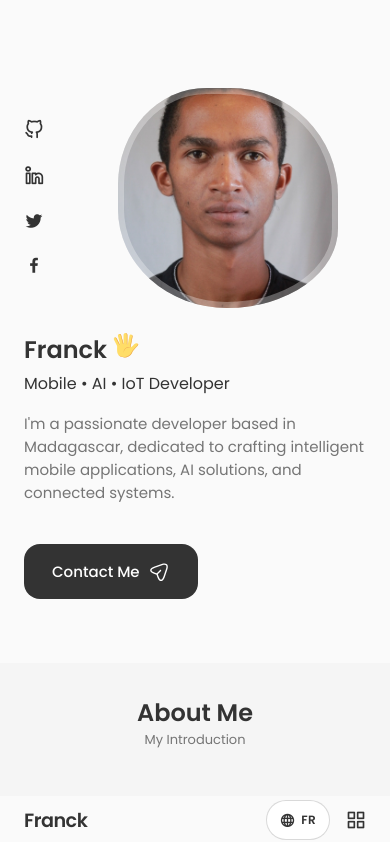
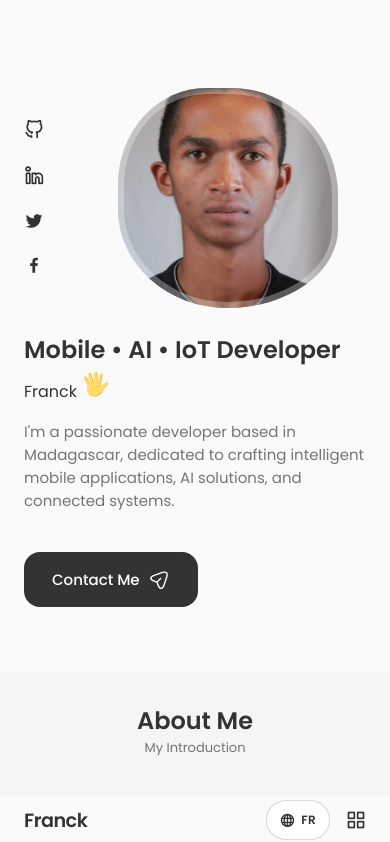
Before and after one commit to franck504/portfolio, a React (Create React App) app: page / in a window 390 px wide. Shown: the top 842 px of the page. Built offline with nearby package versions, Linux system fonts and the light colour scheme.

Commit message:
title , name , skills , fix services'popup

```diff
--- a/src/components/home/Data.jsx
+++ b/src/components/home/Data.jsx
@@ -6,6 +6,7 @@ const Data = () => {
 
   return (
     <div className="home__data">
+        <h3 className="home__subtitle">{t.home.subtitle}</h3>
         <h1 className="home__title">
              {t.home.title}
             <svg
@@ -58,7 +59,6 @@ const Data = () => {
                   ></path>
                 </svg>
         </h1>
-        <h3 className="home__subtitle">{t.home.subtitle}</h3>
         <p className="home__description">{t.home.description}</p>
         <a href="#contact" className="button button--flex">
             {t.home.contactBtn}
--- a/src/components/home/home.css
+++ b/src/components/home/home.css
@@ -31,8 +31,21 @@ h1,h3 {
 }
 
 .home__title {
-    font-size: var(--big-font-size);
-    margin-bottom: var(--mb-0-25);
+    position: relative;
+    font-size: var(--h1-font-size);
+    padding-left: 5.4rem;
+    font-weight: var(--font-normal);
+    margin-bottom: var(--mb-1);
+}
+
+.home__title::before {
+    content: '';
+    position: absolute;
+    width: 70px;
+    height: 1px;
+    background-color: var(--text-color);
+    left: 0;
+    top: 1rem;
 }
 
 .home__hand {
@@ -42,21 +55,9 @@ h1,h3 {
 }
 
 .home__subtitle {
-position: relative;
-font-size: var(--h3-font-size);
-padding-left: 5.4rem;
-font-weight: var(--font-normal);
-margin-bottom: var(--mb-1);
-}
-
-.home__subtitle::before {
-    content: '';
-    position: absolute;
-    width: 70px;
-    height: 1px;
-    background-color: var(--text-color);
-    left: 0;
-    top: 1rem;
+    font-size: var(--h1-font-size);
+    font-weight: var(--font-semi-bold);
+    margin-bottom: var(--mb-0-25);
 }
 
 .home__description {
@@ -156,14 +157,12 @@ margin-bottom: var(--mb-3);
     height: 26px;
     width: 26px;
    }
-   .home__subtitle {
+   .home__title {
     padding-left: 0;
     margin-bottom: var(--mb-1);
    }
-   .home__subtitle::before {
+   .home__title::before {
     display: none;
-    width: 42px;
-    top: 0.8rem;
    }
 
    .home__description {
@@ -187,7 +186,12 @@ margin-bottom: var(--mb-3);
   @media screen and (max-width:768px) {
 
     .home__title {
-        font-size: var(--h1-font-size);
+        font-size: var(--h3-font-size);
+        padding-left: 0;
+    }
+
+    .home__title::before {
+        display: none;
     }
 
     .home__content {
@@ -214,23 +218,16 @@ margin-bottom: var(--mb-3);
 
     .home__scroll {display: none;}
 
-    .home__subtitle {
-        padding-left: 0;
-       }
-    .home__subtitle::before {
-        display: none;
-       }
-
   }
 
 
   /* Smaller devices */
   @media screen and (max-width:350px) {
 
-    .home__subtitle {
+    .home__title {
         padding-left: 0;
        }
-    .home__subtitle::before {
+    .home__title::before {
         display: none;
        }
  .home__img {
--- a/src/components/services/Services.jsx
+++ b/src/components/services/Services.jsx
@@ -26,8 +26,17 @@ const Services = () => {
                 {t.services.viewMore}
                 <i className="uil uil-arrow-right services__button-icon"></i>
               </span>
+            </div>
+          </div>
+        ))}
+      </div>
 
-              <div className={activeModal === service.id ? "services__modal active-modal" : "services__modal"}>
+      {t.services.list.map((service) => (
+        <div
+          key={service.id}
+          className={activeModal === service.id ? "services__modal active-modal" : "services__modal"}
+          onClick={(e) => { if (e.target === e.currentTarget) toggleTab(0); }}
+        >
           <div className="services__modal-content">
             <i onClick={() => toggleTab(0)} className="uil uil-times services__modal-close"></i>
 
@@ -46,10 +55,7 @@ const Services = () => {
             </ul>
           </div>
         </div>
-            </div>
-          </div>
       ))}
-      </div>
     </section>
   )
 }
--- a/src/components/services/services.css
+++ b/src/components/services/services.css
@@ -16,7 +16,6 @@
 }
 
 .services__content:hover {
-    transform: translateY(-4px);
     box-shadow: 0 8px 24px rgba(0, 0, 0, 0.08);
     border-color: rgba(0, 0, 0, 0.15);
 }
--- a/src/components/skills/Database.jsx
+++ b/src/components/skills/Database.jsx
@@ -27,6 +27,13 @@ const Database = () => {
                         <i className="bx bx-server"></i>
                         <div>
                             <h3 className="skills__name">ChromaDB (Vector)</h3>
+                            <span className="skills__level">{t.skills.levels.intermediate}</span>
+                        </div>
+                    </div>
+                    <div className="skills__data">
+                        <i className="bx bx-server"></i>
+                        <div>
+                            <h3 className="skills__name">Qdrant (Vector)</h3>
                             <span className="skills__level">{t.skills.levels.intermediate}</span>
                         </div>
                     </div>
--- a/src/components/skills/Environment.jsx
+++ b/src/components/skills/Environment.jsx
@@ -31,6 +31,13 @@ const Environment = () => {
                         </div>
                     </div>
                     <div className="skills__data">
+                        <i className="bx bx-git-branch"></i>
+                        <div>
+                            <h3 className="skills__name">LangGraph</h3>
+                            <span className="skills__level">{t.skills.levels.intermediate}</span>
+                        </div>
+                    </div>
+                    <div className="skills__data">
                         <i className="bx bx-chip"></i>
                         <div>
                             <h3 className="skills__name">Ollama</h3>
@@ -41,6 +48,13 @@ const Environment = () => {
                         <i className="bx bx-terminal"></i>
                         <div>
                             <h3 className="skills__name">Hugging Face</h3>
+                            <span className="skills__level">{t.skills.levels.intermediate}</span>
+                        </div>
+                    </div>
+                    <div className="skills__data">
+                        <i className="bx bx-chip"></i>
+                        <div>
+                            <h3 className="skills__name">TensorFlow</h3>
                             <span className="skills__level">{t.skills.levels.intermediate}</span>
                         </div>
                     </div>
--- a/src/components/skills/Tools.jsx
+++ b/src/components/skills/Tools.jsx
@@ -59,6 +59,20 @@ const Tools = () => {
                         </div>
                     </div>
                     <div className="skills__data">
+                        <i className="bx bx-cloud"></i>
+                        <div>
+                            <h3 className="skills__name">Oracle Cloud</h3>
+                            <span className="skills__level">{t.skills.levels.years1}</span>
+                        </div>
+                    </div>
+                    <div className="skills__data">
+                        <i className="bx bx-shield"></i>
+                        <div>
+                            <h3 className="skills__name">Tailscale</h3>
+                            <span className="skills__level">{t.skills.levels.intermediate}</span>
+                        </div>
+                    </div>
+                    <div className="skills__data">
                         <i className="bx bx-cube-alt"></i>
                         <div>
                             <h3 className="skills__name">Kubernetes</h3>
```
Lines whose indentation alone changed are shown as unchanged.
